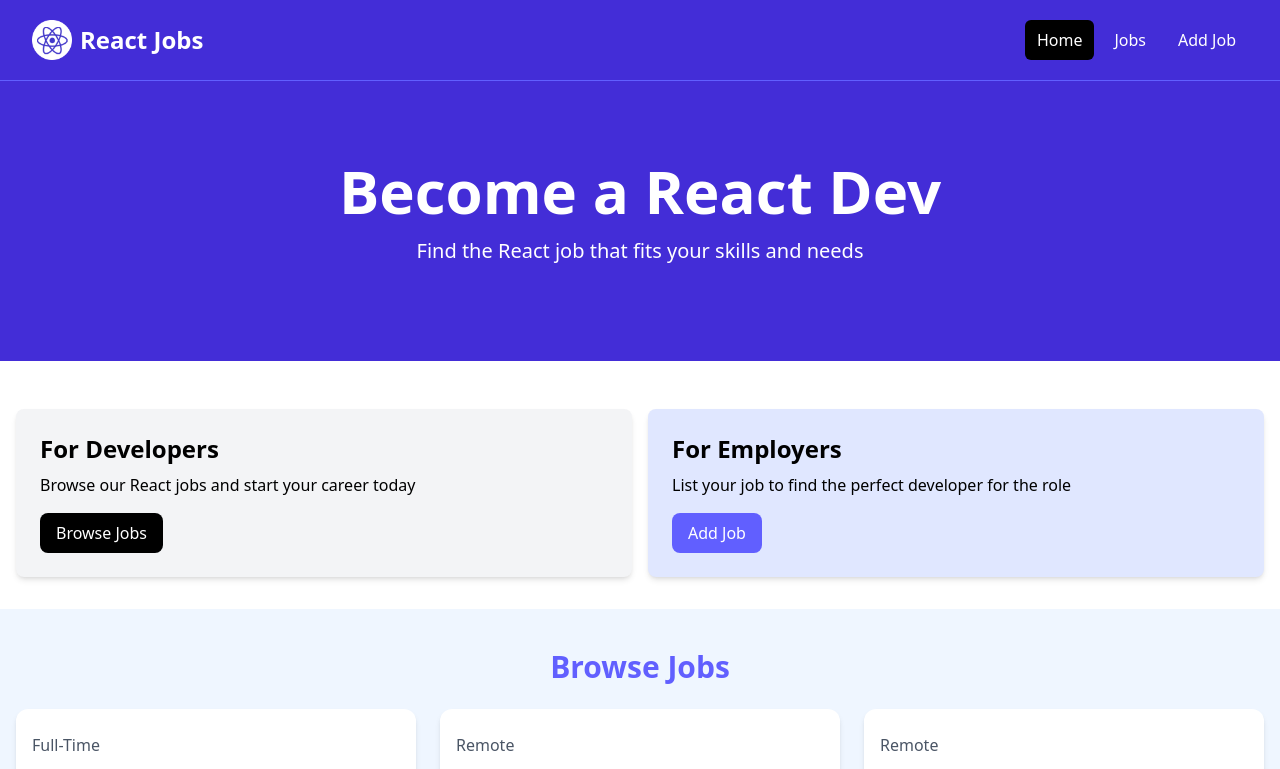
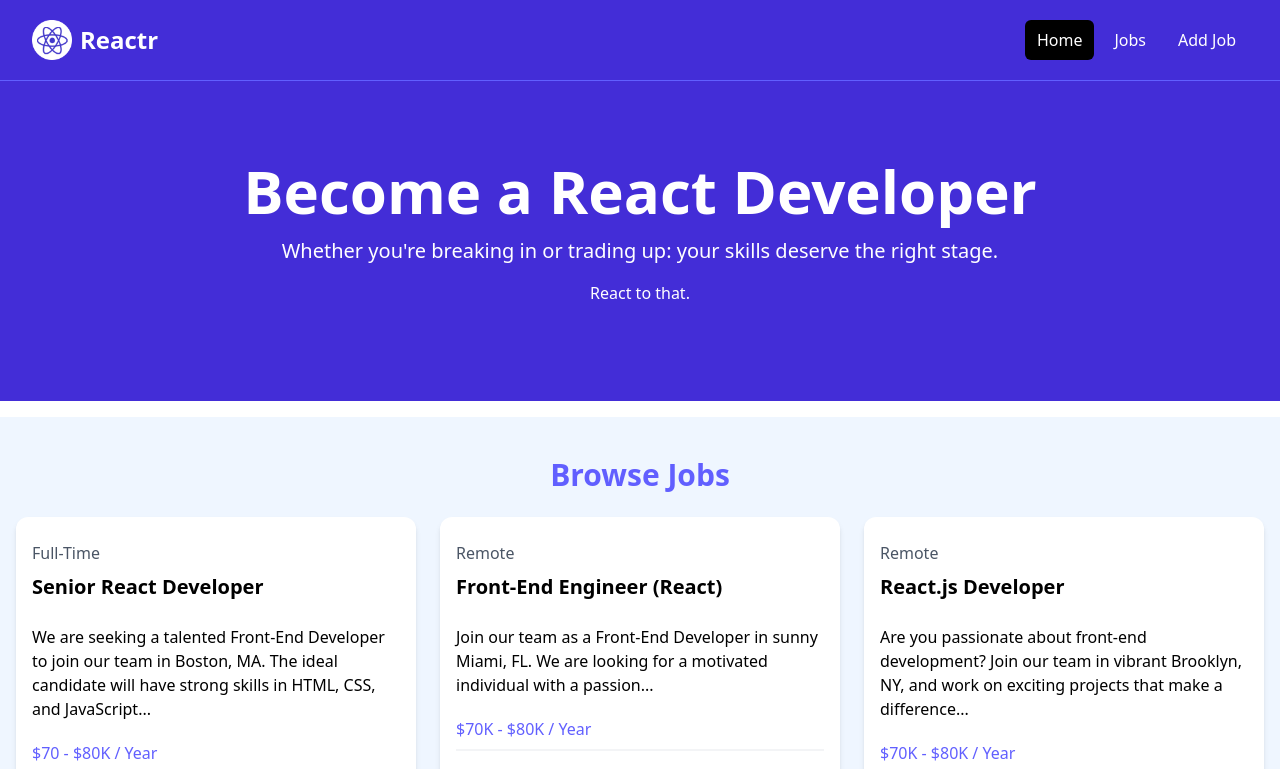
Before and after one commit to ahamed-nisha/reactr, a React (Vite) app: page / in a window 1280 px wide. Shown: the top 769 px of the page. Built offline with nearby package versions, Linux system fonts and the light colour scheme.

Commit message:
feat: Add hero component and navbar component

```diff
--- a/src/App.jsx
+++ b/src/App.jsx
@@ -1,54 +1,16 @@
 import Navbar from "./components/Navbar";
+import Hero from "./components/Hero";
+import Cards from "./components/Cards";
 
 const App = () => {
   return (
     <>
       <Navbar />
-      {/* Hero */}
-      <section className="bg-indigo-700 py-20 mb-4">
-        <div className="max-w-7xl mx-auto px-4 sm:px-6 lg:px-8 flex flex-col items-center">
-          <div className="text-center">
-            <h1 className="text-4xl font-extrabold text-white sm:text-5xl md:text-6xl">
-              Become a React Dev
-            </h1>
-            <p className="my-4 text-xl text-white">
-              Find the React job that fits your skills and needs
-            </p>
-          </div>
-        </div>
-      </section>
-
-      {/* Developers and Employers */}
-      <section className="py-4">
-        <div className="container-xl lg:container m-auto">
-          <div className="grid grid-cols-1 md:grid-cols-2 gap-4 p-4 rounded-lg">
-            <div className="bg-gray-100 p-6 rounded-lg shadow-md">
-              <h2 className="text-2xl font-bold">For Developers</h2>
-              <p className="mt-2 mb-4">
-                Browse our React jobs and start your career today
-              </p>
-              <a
-                href="/jobs.html"
-                className="inline-block bg-black text-white rounded-lg px-4 py-2 hover:bg-gray-700"
-              >
-                Browse Jobs
-              </a>
-            </div>
-            <div className="bg-indigo-100 p-6 rounded-lg shadow-md">
-              <h2 className="text-2xl font-bold">For Employers</h2>
-              <p className="mt-2 mb-4">
-                List your job to find the perfect developer for the role
-              </p>
-              <a
-                href="/add-job.html"
-                className="inline-block bg-indigo-500 text-white rounded-lg px-4 py-2 hover:bg-indigo-600"
-              >
-                Add Job
-              </a>
-            </div>
-          </div>
-        </div>
-      </section>
+      <Hero
+        title="Become a React Developer"
+        subtitle="Whether you're breaking in or trading up: your skills deserve the right stage."
+        caption="React to that."
+      />
 
       {/* Browse Jobs */}
       <section className="bg-blue-50 px-4 py-10">
--- /dev/null
+++ b/src/components/Cards.jsx
@@ -0,0 +1,37 @@
+const Cards = () => {
+  return (
+    <div>
+      <section className="py-4">
+        <div className="container-xl lg:container m-auto">
+          <div className="grid grid-cols-1 md:grid-cols-2 gap-4 p-4 rounded-lg">
+            <div className="bg-gray-100 p-6 rounded-lg shadow-md">
+              <h2 className="text-2xl font-bold">For Developers</h2>
+              <p className="mt-2 mb-4">
+                Browse our React jobs and start your career today
+              </p>
+              <a
+                href="/jobs.html"
+                className="inline-block bg-black text-white rounded-lg px-4 py-2 hover:bg-gray-700"
+              >
+                Browse Jobs
+              </a>
+            </div>
+            <div className="bg-indigo-100 p-6 rounded-lg shadow-md">
+              <h2 className="text-2xl font-bold">For Employers</h2>
+              <p className="mt-2 mb-4">
+                List your job to find the perfect developer for the role
+              </p>
+              <a
+                href="/add-job.html"
+                className="inline-block bg-indigo-500 text-white rounded-lg px-4 py-2 hover:bg-indigo-600"
+              >
+                Add Job
+              </a>
+            </div>
+          </div>
+        </div>
+      </section>
+    </div>
+  );
+};
+export default Cards;
--- a/src/components/Hero.jsx
+++ b/src/components/Hero.jsx
@@ -0,0 +1,18 @@
+const Hero = ({ title, subtitle, caption }) => {
+  return (
+    <div>
+      <section className="bg-indigo-700 py-20 mb-4">
+        <div className="max-w-7xl mx-auto px-4 sm:px-6 lg:px-8 flex flex-col items-center">
+          <div className="text-center">
+            <h1 className="text-4xl font-extrabold text-white sm:text-5xl md:text-6xl">
+              {title}
+            </h1>
+            <p className="my-4 text-xl text-white">{subtitle}</p>
+            <p className="my-4 text-base text-white">{caption}</p>
+          </div>
+        </div>
+      </section>
+    </div>
+  );
+};
+export default Hero;
--- a/src/components/navbar.jsx
+++ b/src/components/navbar.jsx
@@ -11,9 +11,9 @@ const Navbar = () => {
               className="flex flex-shrink-0 items-center mr-4"
               href="/index.html"
             >
-              <img className="h-10 w-auto" src={logo} alt="React Jobs" />
+              <img className="h-10 w-auto" src={logo} alt="React Logo" />
               <span className="hidden md:block text-white text-2xl font-bold ml-2">
-                React Jobs
+                Reactr
               </span>
             </a>
             <div className="md:ml-auto">
```
